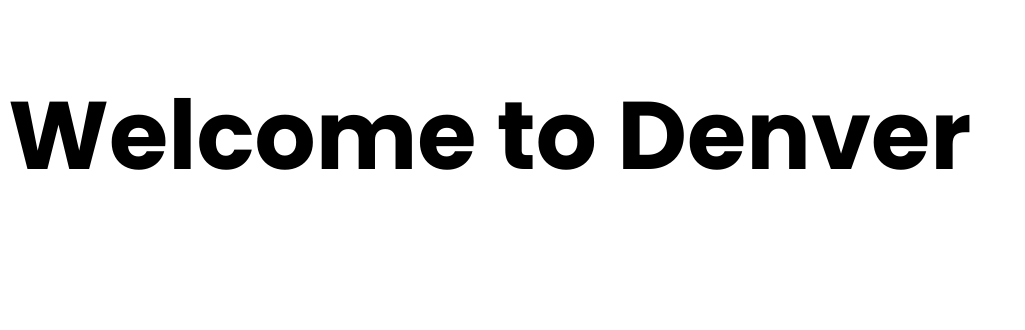
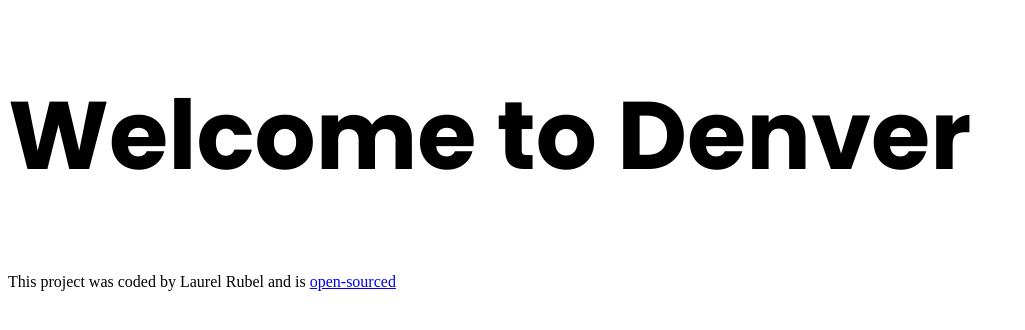
Before and after one commit to LaurelFR/travel-project, a plain HTML site: page index.html in a window 1280 px wide. Shown: the whole page, without its empty margins (0-1025 px from the left). Drawn offline with Linux system fonts and the light colour scheme.

Commit message:
Added a link to GitHub repository

```diff
--- a/index.html
+++ b/index.html
@@ -16,6 +16,11 @@
 <body>
     <h1>Welcome to Denver</h1>
 
+    <footer>
+        This project was coded by Laurel Rubel and is <a href="https://github.com/LaurelFR/travel-project"
+            target="_blank">open-sourced</a>
+    </footer>
+
 </body>
 
 </html>
```
